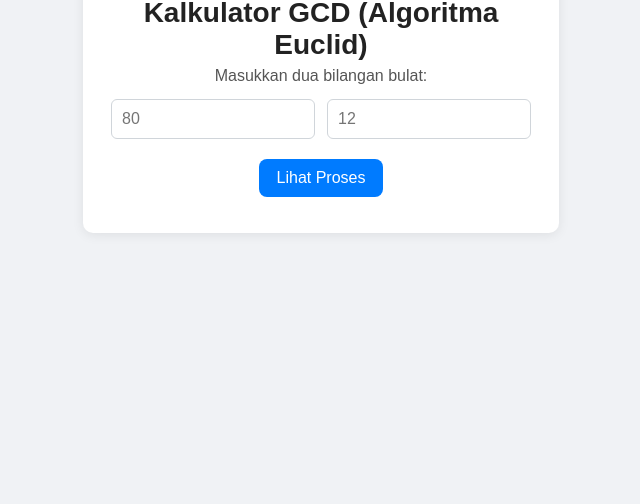
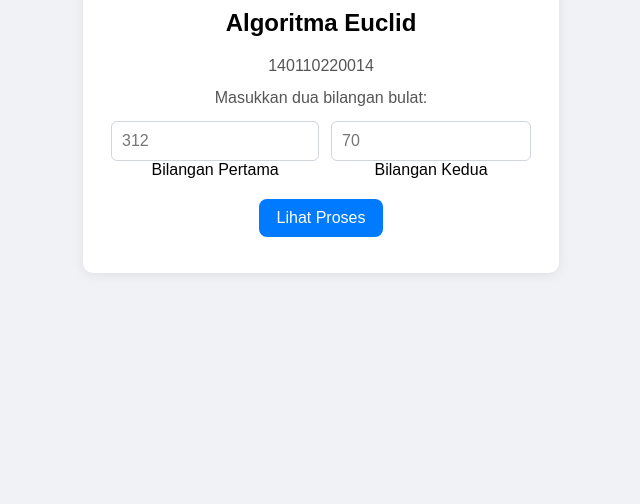
Before and after one commit to Ralhena/gcd-euclidean, a plain HTML site: page index.html in a window 1280 px wide. Shown: the part 296-800 px from the top of the page, without its empty margins (319-959 px from the left). Drawn offline with Linux system fonts and the light colour scheme.

Commit message:
Update index.html

```diff
--- a/index.html
+++ b/index.html
@@ -8,12 +8,19 @@
 </head>
 <body>
   <div class="container">
-    <h1>Kalkulator GCD (Algoritma Euclid)</h1>
+    <h1>Kalkulator GCD</h1>
+      <h2> Algoritma Euclid</h2>
+      <p class="subtitle">140110220014</p>
     <p class="subtitle">Masukkan dua bilangan bulat:</p>
-
     <div class="input-group">
-      <input type="number" id="num1" placeholder="80" />
-      <input type="number" id="num2" placeholder="12" />
+      <div class="input-wrapper">
+        <input type="number" id="num1" placeholder="312" />
+        <label for="num1" class="input-label">Bilangan Pertama</label>
+      </div>
+      <div class="input-wrapper">
+        <input type="number" id="num2" placeholder="70" />
+        <label for="num2" class="input-label">Bilangan Kedua</label>
+      </div>
     </div>
 
     <button id="btnProses">Lihat Proses</button>
@@ -21,6 +28,11 @@
     <div id="result" aria-live="polite"></div>
 
     <div id="steps" class="steps-box" aria-live="polite"></div>
+
+      <button id="btnKombinasi" style="display: none;">Tampilkan Kombinasi Linear</button>
+      <div id="kombinasi-steps" class="steps-box" style="display: none; text-align: left;"></div>
+    </div>
+
   </div>
 
   <script src="script.js"></script>
```
